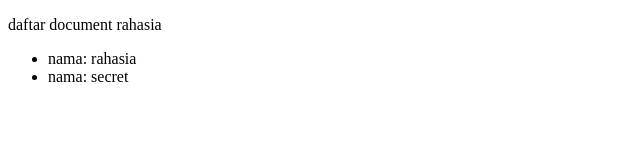
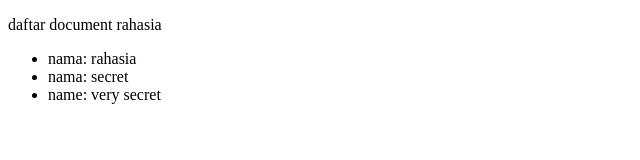
Before and after one commit to Sahrul02/coba-git, a plain HTML site: page document.html in a window 1280 px wide. Shown: the full height of the page, 0-640 px from the left. Drawn offline with Linux system fonts and the light colour scheme.

Commit message:
menambahkan list rahasia baru

```diff
--- a/document.html
+++ b/document.html
@@ -11,6 +11,7 @@
         <ul>
             <li>nama: rahasia</li>
             <li>nama: secret</li>
+            <li>name: very secret</li>
         </ul>
     </div>
 </body>
```
